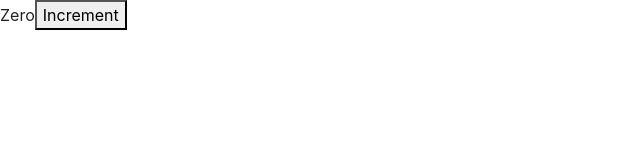
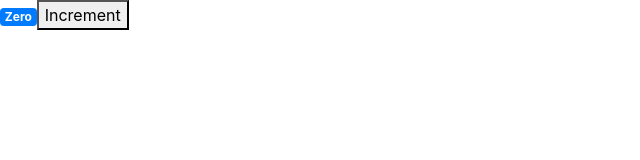
Before and after one commit to ekampreet-block8/reactcrashm, a React (Create React App) app: page / in a window 1280 px wide. Shown: the top 160 px of the page, without its empty margins (0-640 px from the left). Built offline with nearby package versions, Linux system fonts and the light colour scheme.

Commit message:
span bootstrap class badge badge-primary

```diff
--- a/src/components/counter.jsx
+++ b/src/components/counter.jsx
@@ -8,7 +8,7 @@
   render() {
     return (
       <div>
-        <span>{this.formatCount()}</span>
+        <span className="badge badge-primary">{this.formatCount()}</span>
         <button>Increment</button>
       </div>
     );
```
